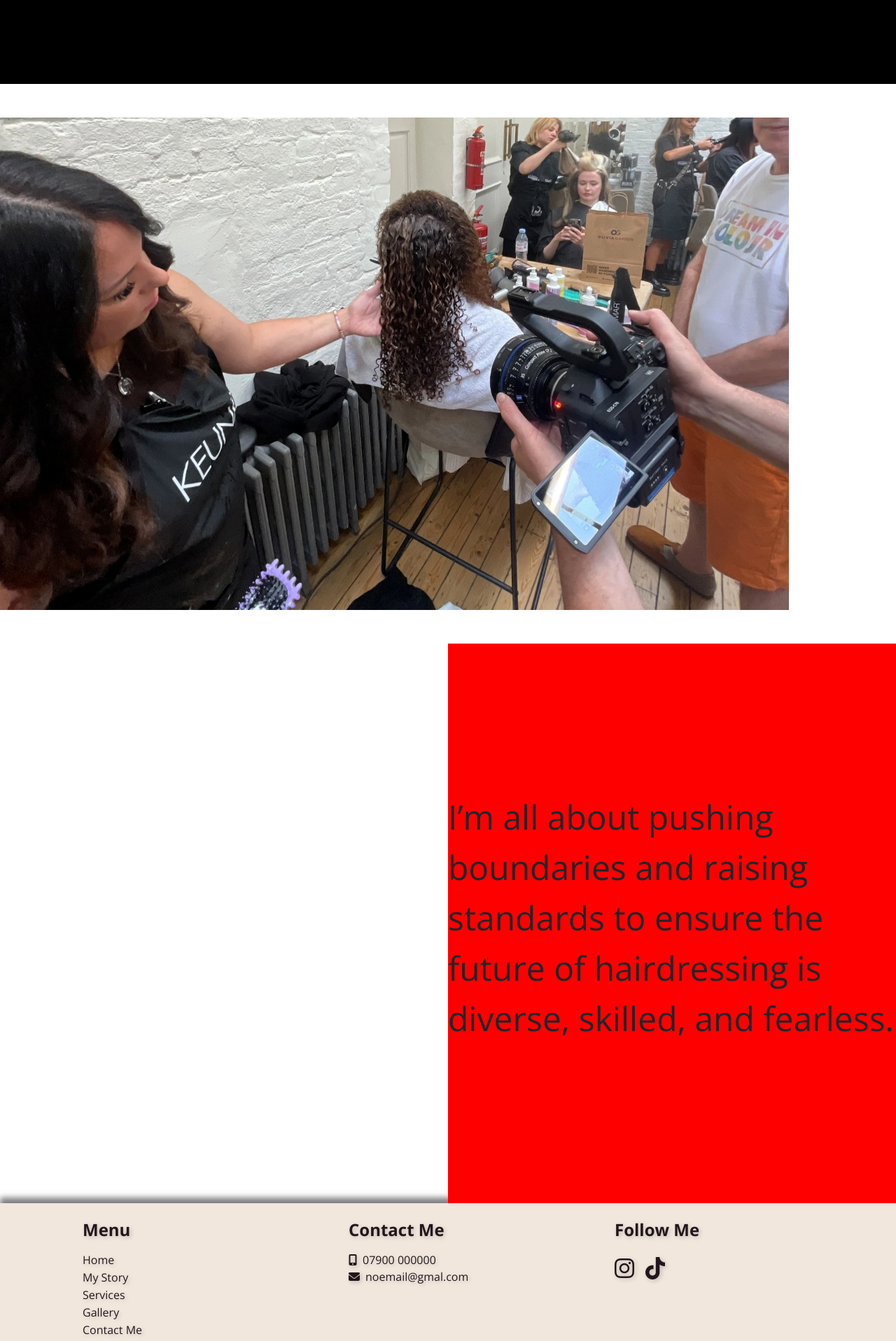
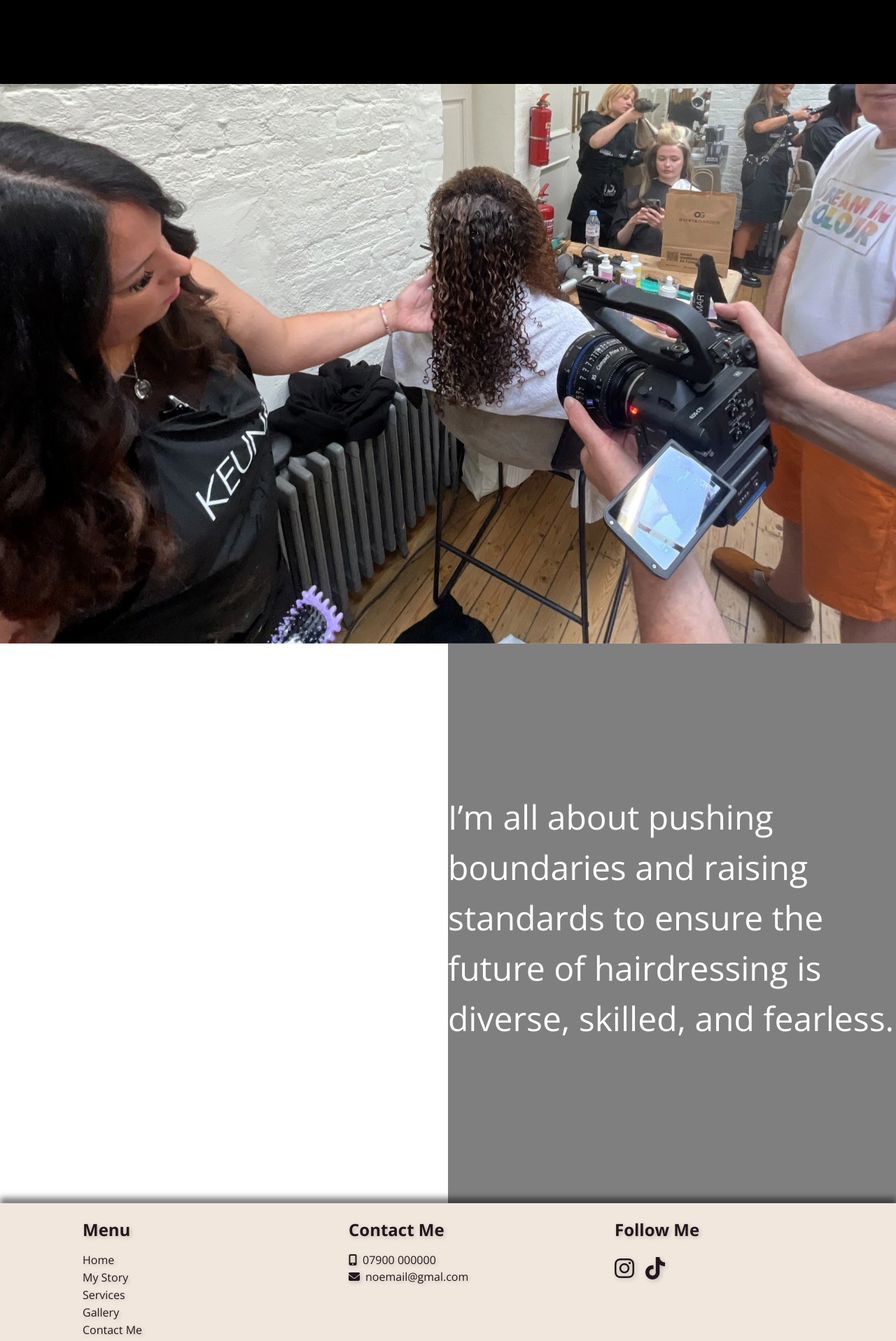
Before and after one commit to 2ndborn/karahair, a React (Create React App) app in the folder kara-app/: page /gallery in a window 1280 px wide. Shown: the part 5880-7797 px from the top of the page at 70% size. Built offline with nearby package versions, Linux system fonts and the light colour scheme; a web font is replaced by a local one.

Commit message:
Adjust the sec4 styling

```diff
--- a/kara-app/src/pages/Gallery.js
+++ b/kara-app/src/pages/Gallery.js
@@ -20,11 +20,10 @@ const Gallery = () => {
   });
   const {scrollYProgress: curlyScrollY} = useScroll({
     target: curlyRef,
-    offset: ["start end", "start start"]
   });
   const scale = useTransform(boxScrollY, [0, 0.9], [1, 0.65])
   const x = useTransform(workScrollX, [0,1], ["5%", "-75%"])
-  const scale2 = useTransform(curlyScrollY, [0,1], [1, 0.5])
+  const scale2 = useTransform(curlyScrollY, [0,0.9], [1, 0.5])
   const workArray = [1,2,3,4,5];
   return (
     <div>
@@ -96,9 +95,9 @@ const Gallery = () => {
         </div>
       </section>
       <section ref={curlyRef} className={styles.sec4}>
-        <motion.div className={styles.imageContainer2} style={{ scale: scale2 }}>
+        <div className={styles.imageContainer2}>
           <img className={styles.curlyImage} src={curly} alt='curly hair' />
-        </motion.div>
+        </div>
         <div ref={curlyRef} className={styles.con}>
           <div className={styles.para4}>
             <p>
--- a/kara-app/src/styles/Gallery.module.css
+++ b/kara-app/src/styles/Gallery.module.css
@@ -4,7 +4,7 @@
     width: 100%;
 }
 
-.sec2, .sec3 {
+.sec2 {
     position: relative;
 }
 
@@ -83,7 +83,8 @@
     height: 100vh;
     width: 50%;
     font-size: 3rem;
-    background-color: red;
+    color: white;
+    background-color: rgba(0, 0, 0, 0.5);
     z-index: 11;
 }
 
```
